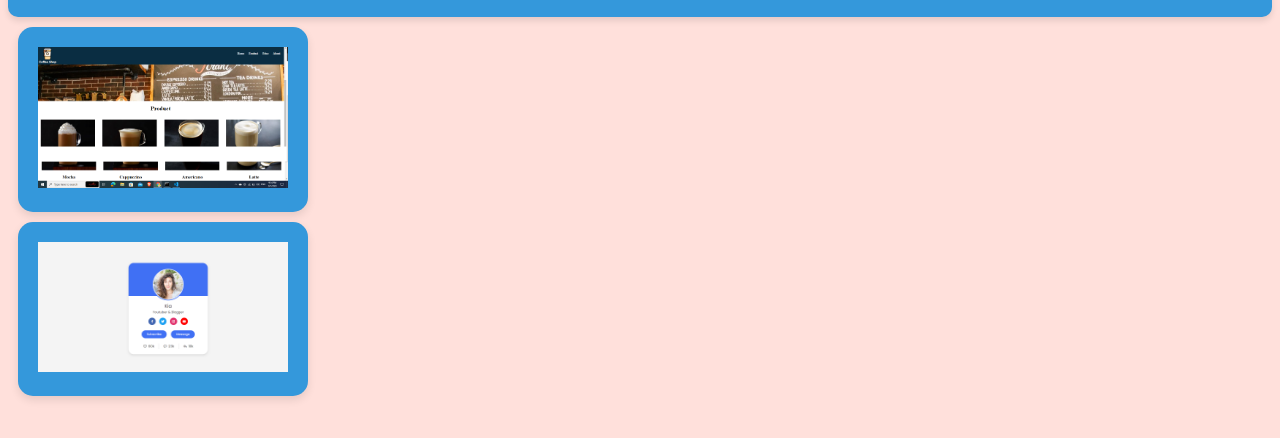
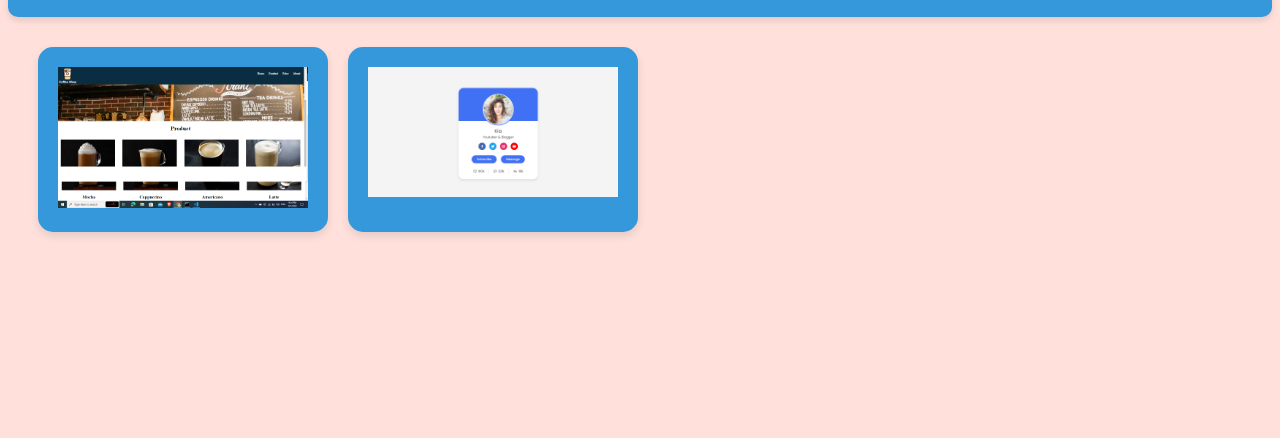
Before and after one commit to salarpatel7/ui-designs, a plain HTML site: page UI Designs/index.html in a window 1280 px wide. Shown: the part 80-518 px from the top of the page. Drawn offline with Linux system fonts and the light colour scheme.

Commit message:
changes in main css

```diff
--- a/UI Designs/index.html
+++ b/UI Designs/index.html
@@ -12,47 +12,26 @@
     <div class="heading-container">
         <h1>UI Designs</h1>
     </div>
+   <div class="card-container">
 
-    <div class="cards rounded">
-
-         <a href="coffee shop design\coffeeshop.html">
+    <!-- 1 box -->
+    <div class="cards">
+          <a href="coffee shop design\coffeeshop.html">
             <img src="assets/coffeShopScreen.png" alt="">
         </a>
-
     </div>
 
-    <div class="cards rounded">
-
+    <!-- 2 box -->
+    <div class="cards">
         <a href="profile card\profilecard.html">
            <img src="assets/profileicon.png" alt="">
        </a>
    </div>
 
-   <!-- <div class="heading-container">
-    <h1>UI Designs</h1>
-</div>
-
-<div class="card-container">
-    <div class="cards-rounded">
-        <a href="coffee shop design\index.html">
-            <img src="coffeShopScreen.png" alt="">
-        </a>
-    </div>
-
-    <div class="cards-rounded">
-        <a href="profile card\index.html">
-            <img src="" alt="Here">
-        </a>
-    </div>
-
-    <div class="cards-rounded">
-        <a href="profile card\index.html">
-            <img src="" alt="Here">
-        </a>
-    </div>
 
 
-</div> -->
+
+</div>
 
 </body>
 </html>
--- a/UI Designs/style.css
+++ b/UI Designs/style.css
@@ -11,9 +11,11 @@
         margin: 10px;
         transition: transform 0.2s; /* Add a transition to the transform property */
     }
-.cards .cards-rounded{
-
+    .card-container{
         display: flex;
+        /* justify-content: space-between; */
+        flex-wrap: wrap;
+        margin: 20px;
     }
 
 .cards:hover {
```
Lines whose indentation alone changed are shown as unchanged.
